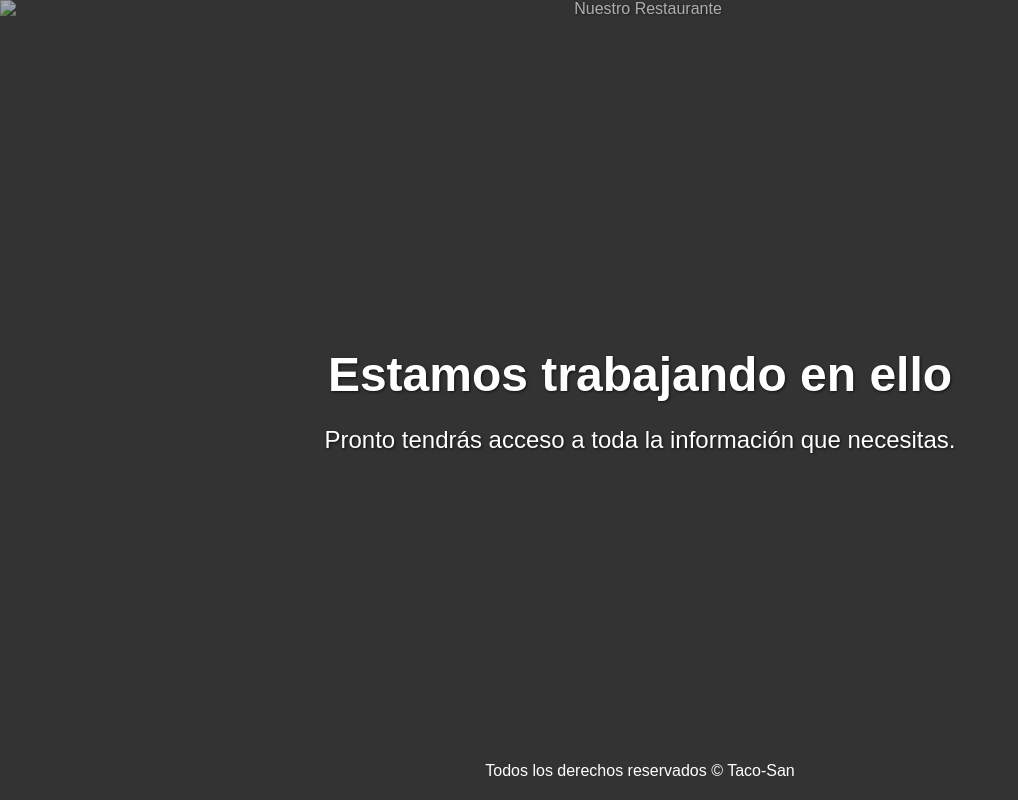
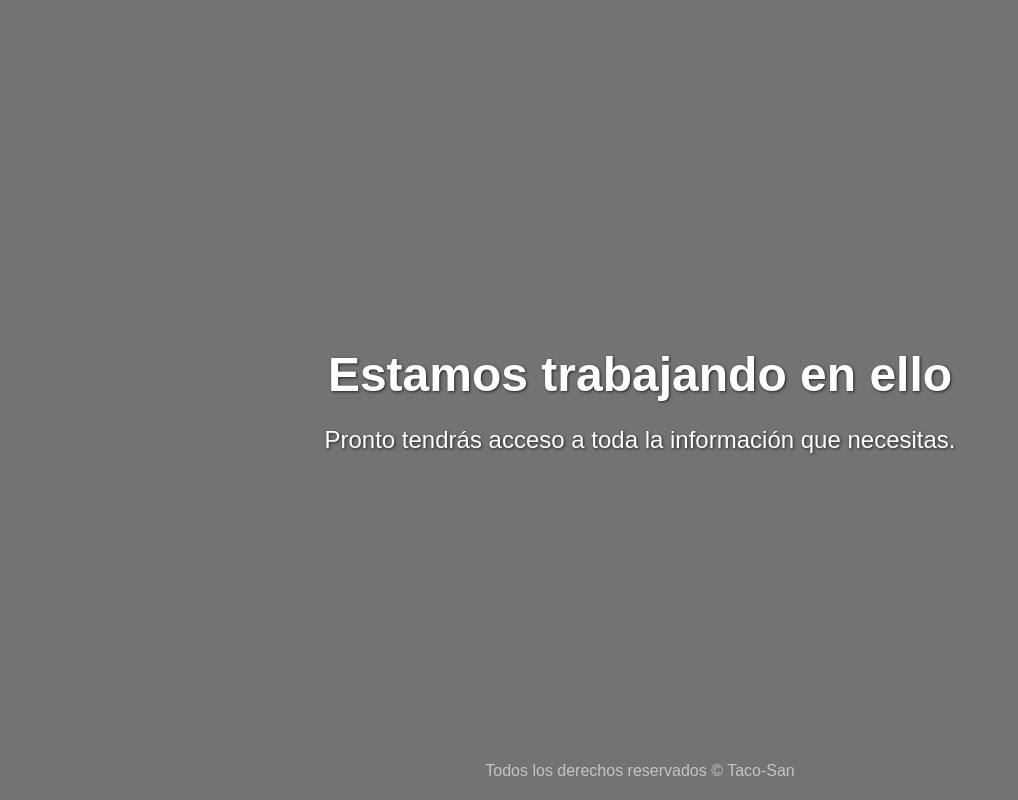
Before and after one commit to EimySenrioth/Mia, a plain HTML site: page turista/Mia-turistas.html in a window 1280 px wide. Shown: the whole page, without its empty margins (0-1018 px from the left). Drawn offline with Linux system fonts and the light colour scheme; the site is published under a folder, as on GitHub Pages, so addresses that start at the root find nothing.

Commit message:
Actualiza ruta de imagen para GitHub Pages

```diff
--- a/turista/Mia-turistas.html
+++ b/turista/Mia-turistas.html
@@ -13,7 +13,7 @@
         <div class="overlay-content">
             <h1>Estamos trabajando en ello</h1>
             <p>Pronto tendrás acceso a toda la información que necesitas.</p>
-            <img src="/BANCOim/nuestro-restaurante.webp" class="background-image" alt="Nuestro Restaurante">
+            <img src="../BANCOim/nuestro-restaurante.webp" class="background-image" alt="Nuestro Restaurante">
 
         </div>
     </header>
```
